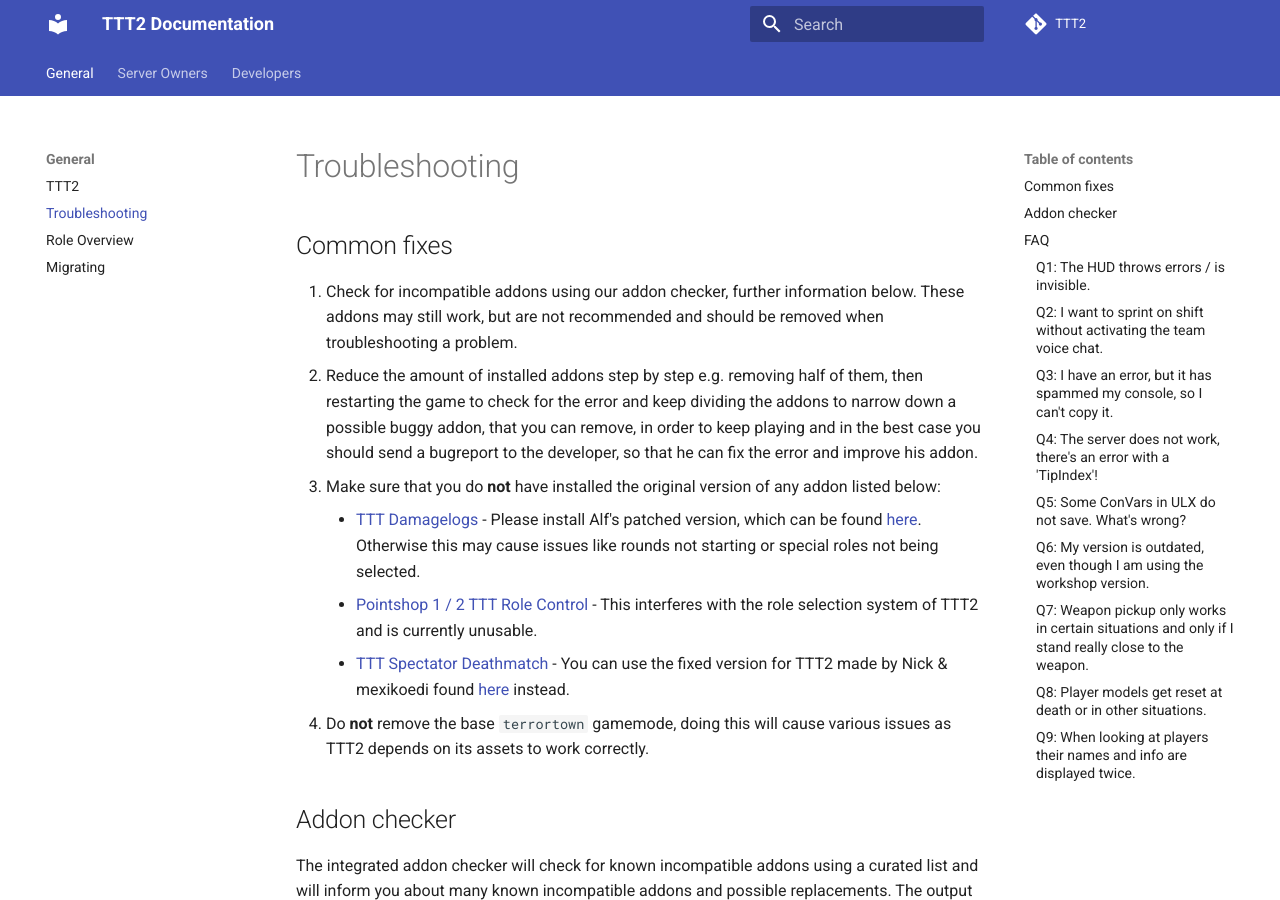
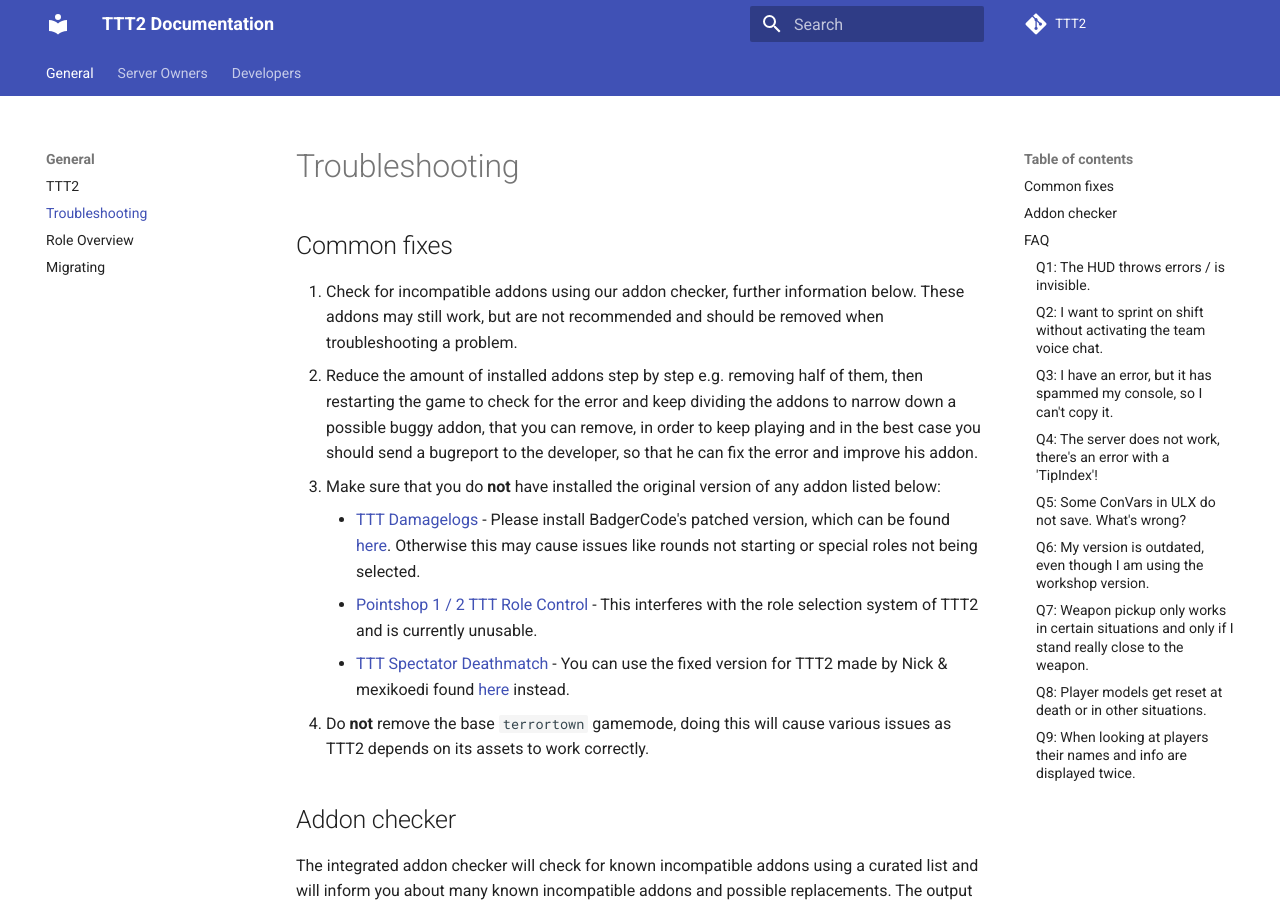
Before and after one commit to TTT-2/docs, an MkDocs documentation site: the page built from docs/troubleshooting/index.md, in a window 1280 px wide and 900 px high. Built offline with MkDocs 1.6.1 and Material for MkDocs 9.7.7, drawn with Linux system fonts in a browser that asks for light colours; comment, search, counter and statistics services are not loaded.

Commit message:
updated damagelogs entry
newer version with many fixed and which is maintained

```diff
--- a/docs/troubleshooting/index.md
+++ b/docs/troubleshooting/index.md
@@ -4,7 +4,7 @@
 1. Check for incompatible addons using our addon checker, further information below. These addons may still work, but are not recommended and should be removed when troubleshooting a problem.
 2. Reduce the amount of installed addons step by step e.g. removing half of them, then restarting the game to check for the error and keep dividing the addons to narrow down a possible buggy addon, that you can remove, in order to keep playing and in the best case you should send a bugreport to the developer, so that he can fix the error and improve his addon.
 3. Make sure that you do **not** have installed the original version of any addon listed below:
-    - [TTT Damagelogs](https://github.com/Tommy228/tttdamagelogs) - Please install Alf's patched version, which can be found [here](https://github.com/Alf21/tttdamagelogs). Otherwise this may cause issues like rounds not starting or special roles not being selected.
+    - [TTT Damagelogs](https://github.com/Tommy228/tttdamagelogs) - Please install BadgerCode's patched version, which can be found [here](https://github.com/BadgerCode/tttdamagelogs). Otherwise this may cause issues like rounds not starting or special roles not being selected.
     - [Pointshop 1 / 2 TTT Role Control](https://www.gmodstore.com/market/view/ttt-role-control-traitorpass-and-detectivepass-pointshop-1-2) - This interferes with the role selection system of TTT2 and is currently unusable.
     - [TTT Spectator Deathmatch](https://github.com/Tommy228/TTT_Spectator_Deathmatch) - You can use the fixed version for TTT2 made by Nick & mexikoedi found [here](https://steamcommunity.com/sharedfiles/filedetails/?id=1997666028) instead.
 4. Do **not** remove the base `terrortown` gamemode, doing this will cause various issues as TTT2 depends on its assets to work correctly.
```
